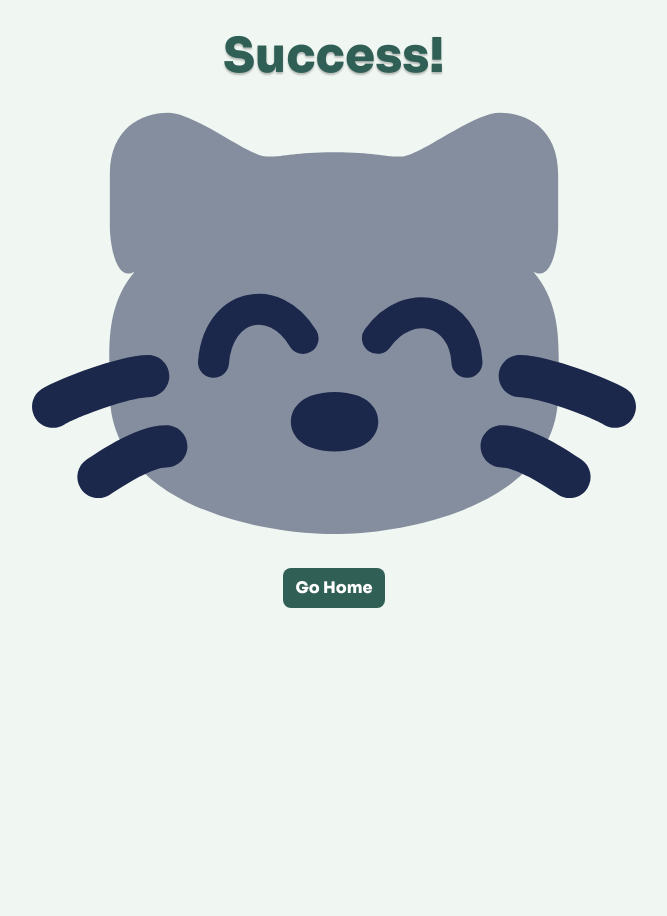
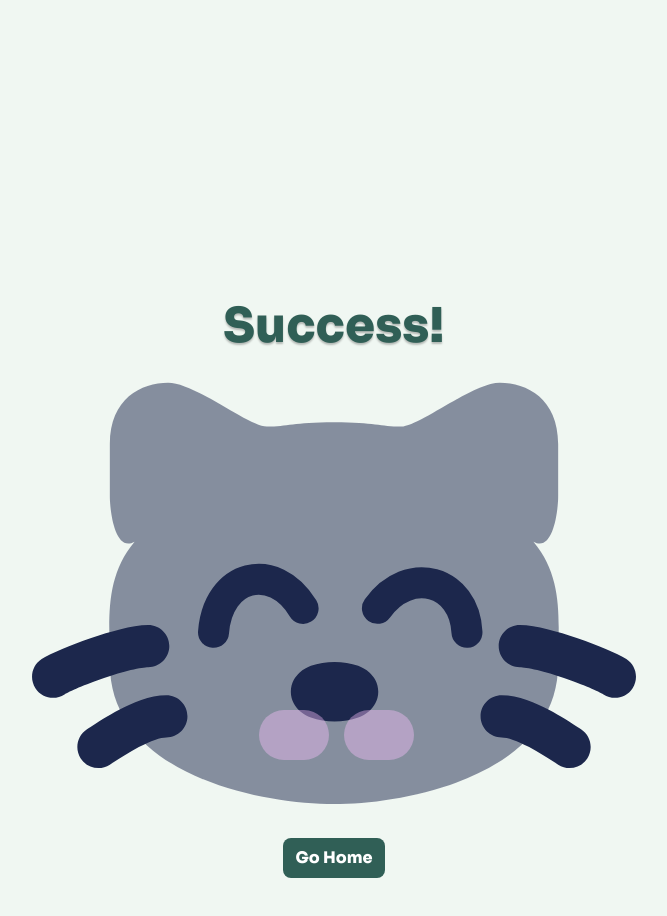
Before and after one commit to daniel-panhead/wy.ai, a React (Vite) app in the folder frontend/: page /success in a window 1280 px wide. Shown: the top 916 px of the page, without its empty margins (306-973 px from the left). Before the commit the page ends 800 px from the top, so only its background shows below. Built offline with nearby package versions, Linux system fonts and the light colour scheme.

Commit message:
added blush and working go home button it worky

```diff
--- a/frontend/src/components/Button.tsx
+++ b/frontend/src/components/Button.tsx
@@ -1,6 +1,14 @@
+import { useState } from "react";
+import { useNavigate } from "react-router-dom";
+
 const Button = () => {
+    const navigate = useNavigate()
     return (
-        <button className="transition duration-250 ease-in-out transform hover:-translate-y-1 hover:scale-110 bg-brunswick-green rounded-lg px-3 py-2 font-extrabold text-white">Go Home</button>
+        <button className="transition duration-250 ease-in-out transform hover:-translate-y-1 hover:scale-110
+        bg-brunswick-green rounded-lg px-3 py-2 font-extrabold text-white"
+        onClick={() => {navigate("/")}}>
+            Go Home
+            </button>
 
     );
   }
--- a/frontend/src/pages/Home.tsx
+++ b/frontend/src/pages/Home.tsx
@@ -4,7 +4,7 @@ import Dropdown from '../components/Dropdown'
 const Home = () => {
 
   return (
-    <div className='flex flex-col p-8 items-center gap-4'>
+    <div className='flex flex-col p-8 items-center mt-[250px] gap-4'>
       <img src={Logo} alt="" className='w-1/2' />
       <h1 className='text-3xl font-extrabold text-brunswick-green' style={{textShadow: '0px 2px 2px rgba(0, 0, 0, 0.25)'}}>Find your friends!</h1>
       <Dropdown>Select your room</Dropdown>
--- a/frontend/src/pages/success.tsx
+++ b/frontend/src/pages/success.tsx
@@ -4,9 +4,11 @@ import Button from '../components/Button'
 const Success = () => {
     console.log('hi')
     return (
-        <div className='flex flex-col p-8 items-center place-items-center gap-8'>
+        <div className='flex flex-col p-8 mt-[270px] items-center place-items-center gap-8'>
             <h1 className='text-5xl font-extrabold text-brunswick-green' style={{ textShadow: '0px 2px 2px rgba(0, 0, 0, 0.25)' }}>Success!</h1>
             <img src={Logo} alt="" className='w-1/2' />
+            <div className=" w-[70px] h-[50px] rounded-full bg-[#fbc0fc] opacity-40 absolute bottom-[40px] right-[560px]"></div>
+            <div className=" w-[70px] h-[50px] rounded-full bg-[#fbc0fc] opacity-40 absolute bottom-[40px] left-[565px]"></div>
             <Button/>
 
         </div>
```
